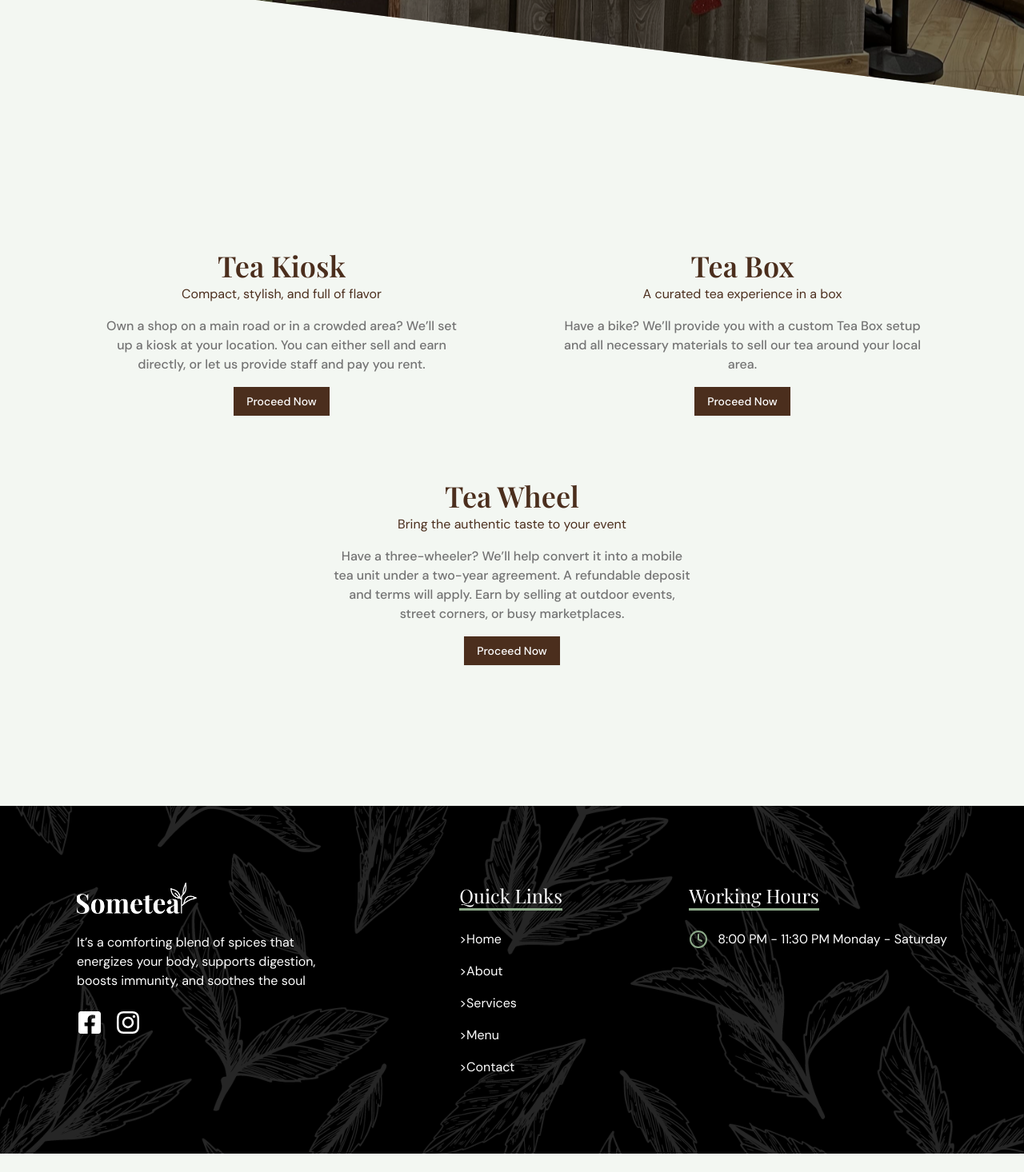
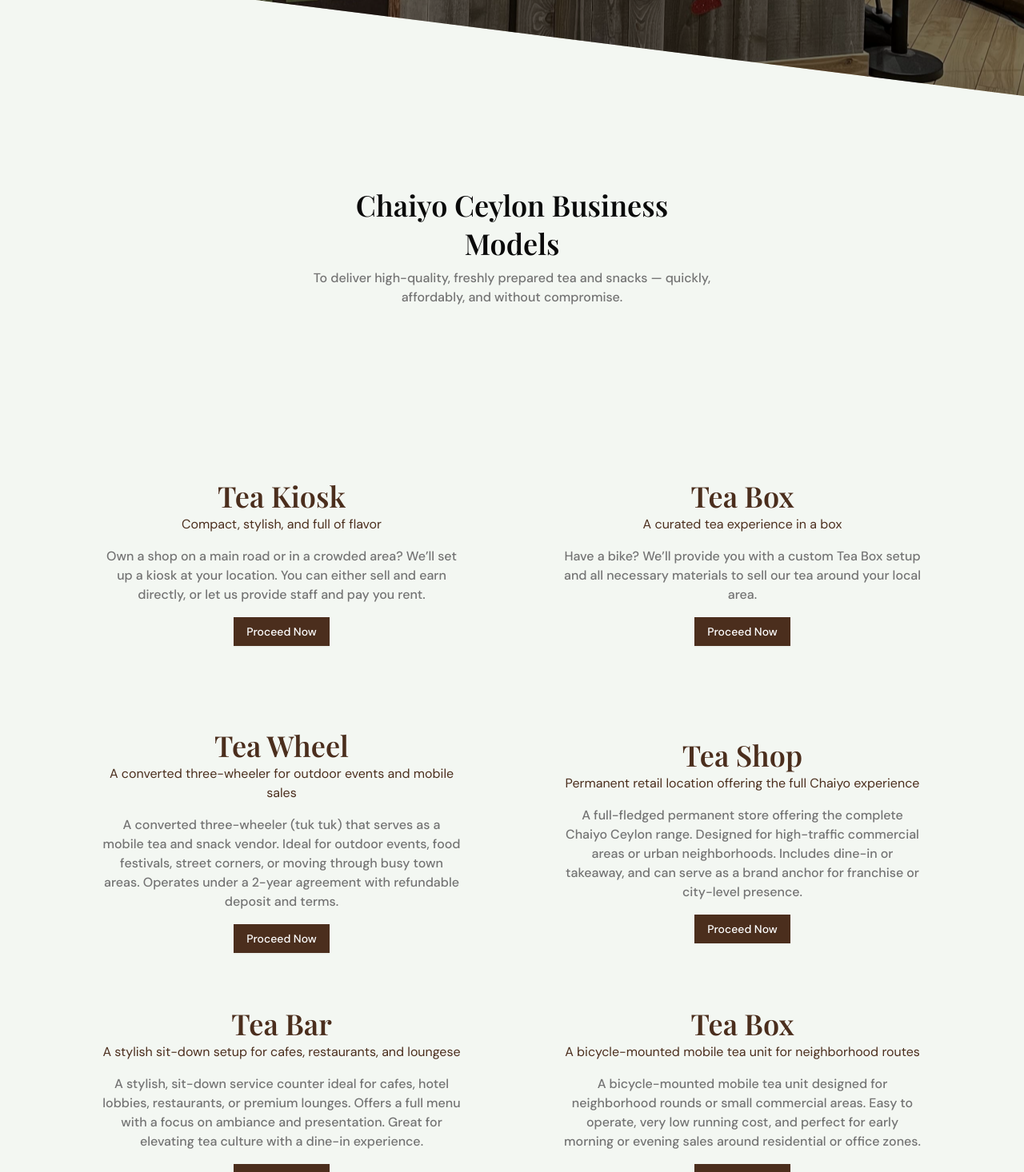
Before and after one commit to techocea/chai-ceylon, a Next.js app: page /services/become-a-vendor in a window 1280 px wide. Shown: the part 680-2146 px from the top of the page at 80% size. Before the commit the page ends 2123 px from the top, so only its background shows below. Built offline with nearby package versions, Linux system fonts and the light colour scheme; a web font is replaced by a local one.

Commit message:
added real data for vendors page

```diff
--- a/app/services/become-a-vendor/page.tsx
+++ b/app/services/become-a-vendor/page.tsx
@@ -1,6 +1,7 @@
 import Navbar from "@/components/common/Navbar";
 import HeroSection from "@/components/common/HeroSection";
 import VendorSection from "@/components/landing/VendorSection";
+import BrandHighlights from "@/components/common/BrandHighlights";
 
 const JoinAsVendorPage = () => {
   return (
@@ -17,6 +18,12 @@
           imageSrc="/images/banner3.jpg"
         />
 
+        <BrandHighlights
+          renderType="vendor"
+          title="Chaiyo Ceylon Business Models"
+          description="To deliver high-quality, freshly prepared tea and snacks — quickly, affordably, and without compromise."
+        />
+
         <VendorSection />
       </div>
     </main>
--- a/components/common/BrandHighlights.tsx
+++ b/components/common/BrandHighlights.tsx
@@ -9,7 +9,7 @@
 interface BrandHighlightsProps {
   title: string;
   description: string;
-  renderType: "about" | "services";
+  renderType: "about" | "services" | "vendor";
   content?: BrandContentItem[];
 }
 
--- a/components/common/HeroSection.tsx
+++ b/components/common/HeroSection.tsx
@@ -34,9 +34,9 @@
 
       <div className="absolute w-screen h-[596px] z-10 bg-primary/80 top-0 left-0 lg:left-10 lg:max-w-md lg:rounded-none lg:shadow-none lg:top-0 lg:h-[496px] [clip-path:polygon(0_0,100%_0,100%_100%,0_90%)] lg:[clip-path:polygon(0_0,100%_0,100%_100%,0_90%)]">
 
-        <div className="w-full absolute pr-2 z-20 space-y-6 top-1/2 left-4 transform -translate-y-1/2 text-white">
+        <div className="w-full absolute lg:pr-2 z-20 space-y-6 top-1/2 left-4 transform -translate-y-1/2 text-white max-w-sm">
           <h1 className="title">{title}</h1>
-          <p className="text-sm lg:max-w-sm w-full">{subTitle}</p>
+          <p className="text-sm">{subTitle}</p>
 
           <Link href="/menu" passHref>
             <Button variant="outline" className="flex items-center gap-2">
--- a/components/landing/VendorSection.tsx
+++ b/components/landing/VendorSection.tsx
@@ -2,25 +2,38 @@
 
 const VendorSection = () => {
   return (
-        <section className="wrapper">
-            <div className="grid grid-cols-1 md:grid-cols-2 grid-rows-3 md:grid-rows-2 gap-8 md:gap-16 place-items-center py-8 md:py-16">
+    <section className="wrapper pt-0">
+      <div className="grid grid-cols-1 md:grid-cols-2 grid-rows-3 md:grid-rows-2 gap-16 md:gap-16 place-items-center py-8 md:py-16">
         <VendorDetails
           title="Tea Kiosk"
           subTitle="Compact, stylish, and full of flavor"
-                    description=" Own a shop on a main road or in a crowded area? We’ll set up a kiosk at your location. You can either sell and earn directly, or let us provide staff and pay you rent."
+          description="Own a shop on a main road or in a crowded area? We’ll set up a kiosk at your location. You can either sell and earn directly, or let us provide staff and pay you rent."
         />
         <VendorDetails
           title="Tea Box"
           subTitle="A curated tea experience in a box"
           description="Have a bike? We’ll provide you with a custom Tea Box setup and all necessary materials to sell our tea around your local area."
         />
-                <div className="col-span-1 md:col-span-2 place-items-center lg:justify-self-center w-full">
         <VendorDetails
           title="Tea Wheel"
-                        subTitle="Bring the authentic taste to your event"
-                        description=" Have a three-wheeler? We’ll help convert it into a mobile tea unit under a two-year agreement. A refundable deposit and terms will apply. Earn by selling at outdoor events, street corners, or busy marketplaces."
+          subTitle="A converted three-wheeler for outdoor events and mobile sales"
+          description="A converted three-wheeler (tuk tuk) that serves as a mobile tea and snack vendor. Ideal for outdoor events, food festivals, street corners, or moving through busy town areas. Operates under a 2-year agreement with refundable deposit and terms."
         />
-                </div>
+        <VendorDetails
+          title="Tea Shop"
+          subTitle="Permanent retail location offering the full Chaiyo experience"
+          description="A full-fledged permanent store offering the complete Chaiyo Ceylon range. Designed for high-traffic commercial areas or urban neighborhoods. Includes dine-in or takeaway, and can serve as a brand anchor for franchise or city-level presence."
+        />
+        <VendorDetails
+          title="Tea Bar"
+          subTitle="A stylish sit-down setup for cafes, restaurants, and loungese"
+          description="A stylish, sit-down service counter ideal for cafes, hotel lobbies, restaurants, or premium lounges. Offers a full menu with a focus on ambiance and presentation. Great for elevating tea culture with a dine-in experience."
+        />
+        <VendorDetails
+          title="Tea Box"
+          subTitle="A bicycle-mounted mobile tea unit for neighborhood routes"
+          description="A bicycle-mounted mobile tea unit designed for neighborhood rounds or small commercial areas. Easy to operate, very low running cost, and perfect for early morning or evening sales around residential or office zones."
+        />
       </div>
     </section>
   );
@@ -41,9 +54,7 @@
     <div className="flex flex-col items-center text-center w-full max-w-xs sm:max-w-sm md:max-w-md">
       <h2 className="title text-primary">{title}</h2>
       <p className="text-primary">{subTitle}</p>
-            <p className="my-4 text-muted-foreground font-medium">
-                {description}
-            </p>
+      <p className="my-4 text-muted-foreground font-medium">{description}</p>
       <div>
         <Button>Proceed Now</Button>
       </div>
```
Lines whose indentation alone changed are shown as unchanged.
